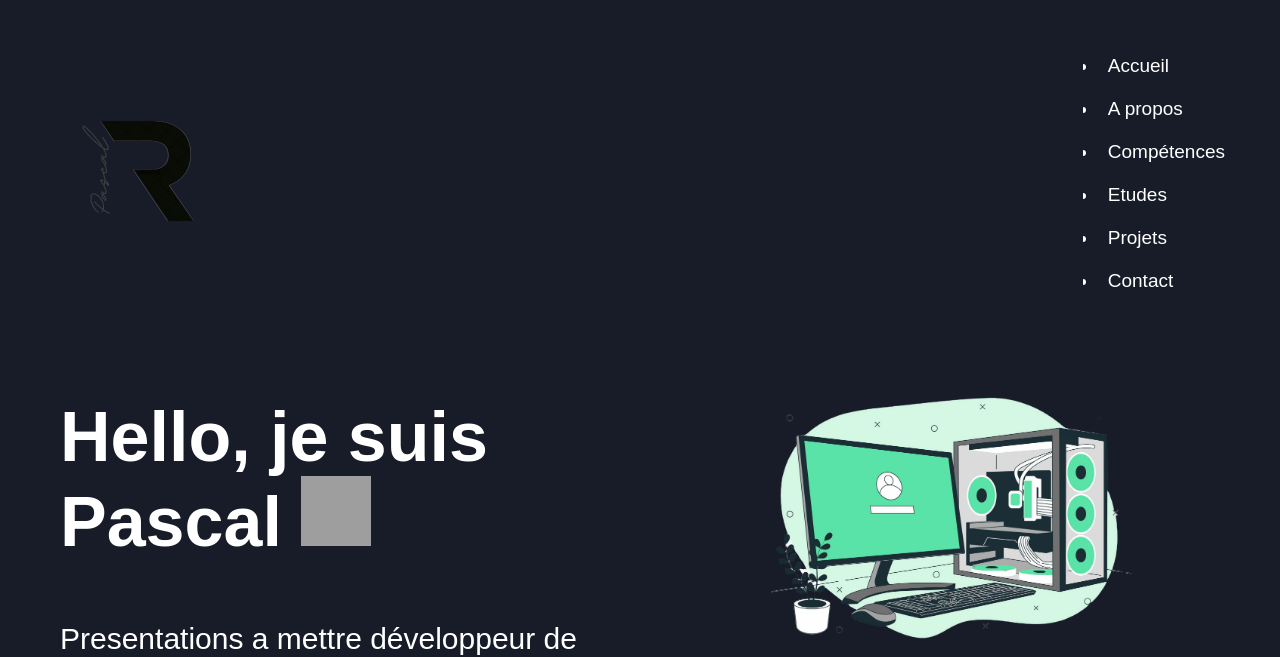
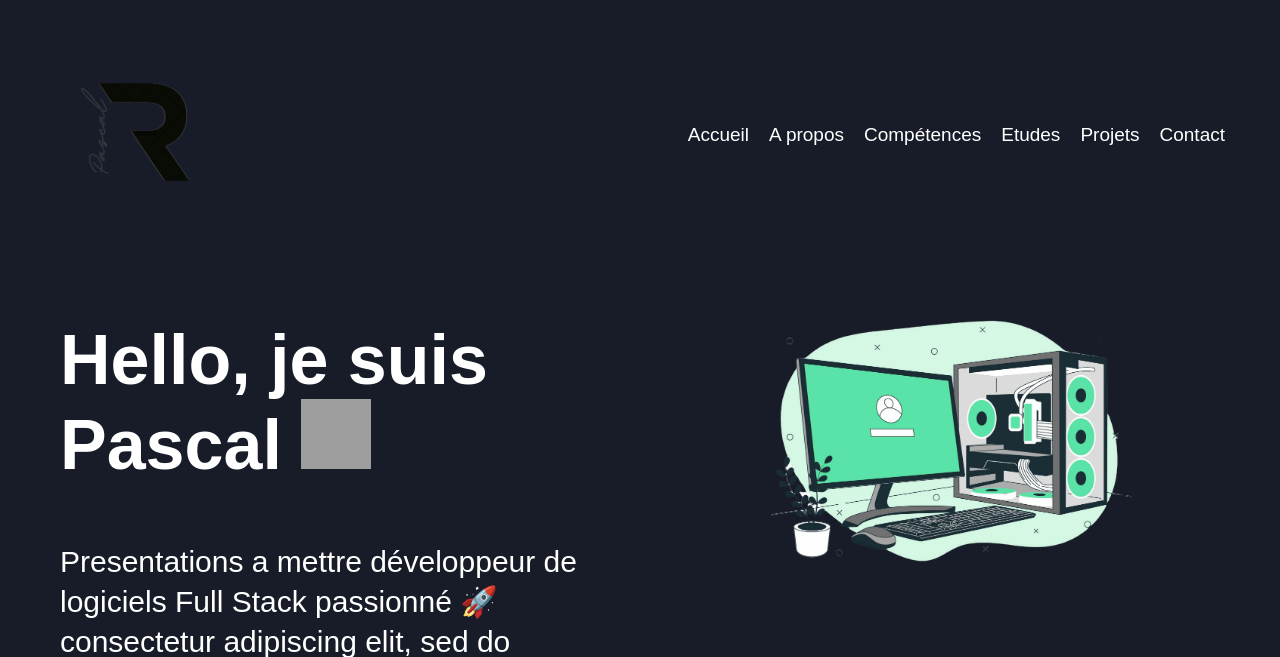
Before and after one commit to Alyaesub/portfolio-1, a PHP site: page / in a window 1280 px wide. Shown: the top 657 px of the page. Run offline with PHP 8.4, Linux system fonts and the light colour scheme; grey boxes are pictures that could not be loaded.

Commit message:
add responsiv menu and navbare and logo

```diff
--- a/styles/css/main.css
+++ b/styles/css/main.css
@@ -63,7 +63,12 @@ picture.emoji-gif img {
   .header-website .menu .dropdown-menu {
     max-height: 100vh;
     position: relative;
-    display: block;
+    display: flex;
+  }
+  .header-website .menu .dropdown-menu .nav-links {
+    display: flex;
+    justify-content: space-between;
+    padding: 15px;
   }
 }
 .header-website .menu .dropdown-menu .nav-links {
@@ -76,12 +81,18 @@ picture.emoji-gif img {
   color: #ffffff;
   text-decoration: none;
 }
-.header-website img {
+.header-website ul {
+  list-style-type: none;
+}
+.header-website .logo {
+  max-width: 20%;
+}
+.header-website .logo img {
   max-width: 30%;
 }
 @media screen and (min-width: 768px) {
-  .header-website img {
-    max-width: 50%;
+  .header-website .logo img {
+    max-width: 100%;
   }
 }
 
--- a/styles/sass/_layout.scss
+++ b/styles/sass/_layout.scss
@@ -63,7 +63,12 @@ picture.emoji-gif {
                 @media screen and (min-width: 768px) {
                     max-height: 100vh;
                     position: relative;
-                    display: block;
+                    display: flex;
+                        .nav-links {
+                            display: flex;
+                            justify-content: space-between;
+                            padding: 15px;
+                        }
                 }
                     .nav-links {
                         padding: 15px;
@@ -77,11 +82,18 @@ picture.emoji-gif {
                     }
         }
     }
+    ul {
+        list-style-type: none;
+    }
 
-    img {
-        max-width: 30%;
-        @media screen and (min-width: 768px) {
-            max-width: 50%;
+    .logo {
+        max-width: 20%;
+        img {
+            max-width: 30%;
+            @media screen and (min-width: 768px) {
+                max-width: 100%;
+            }
         }
     }
+
 }
```
Also changed, not shown: 1 other file.
